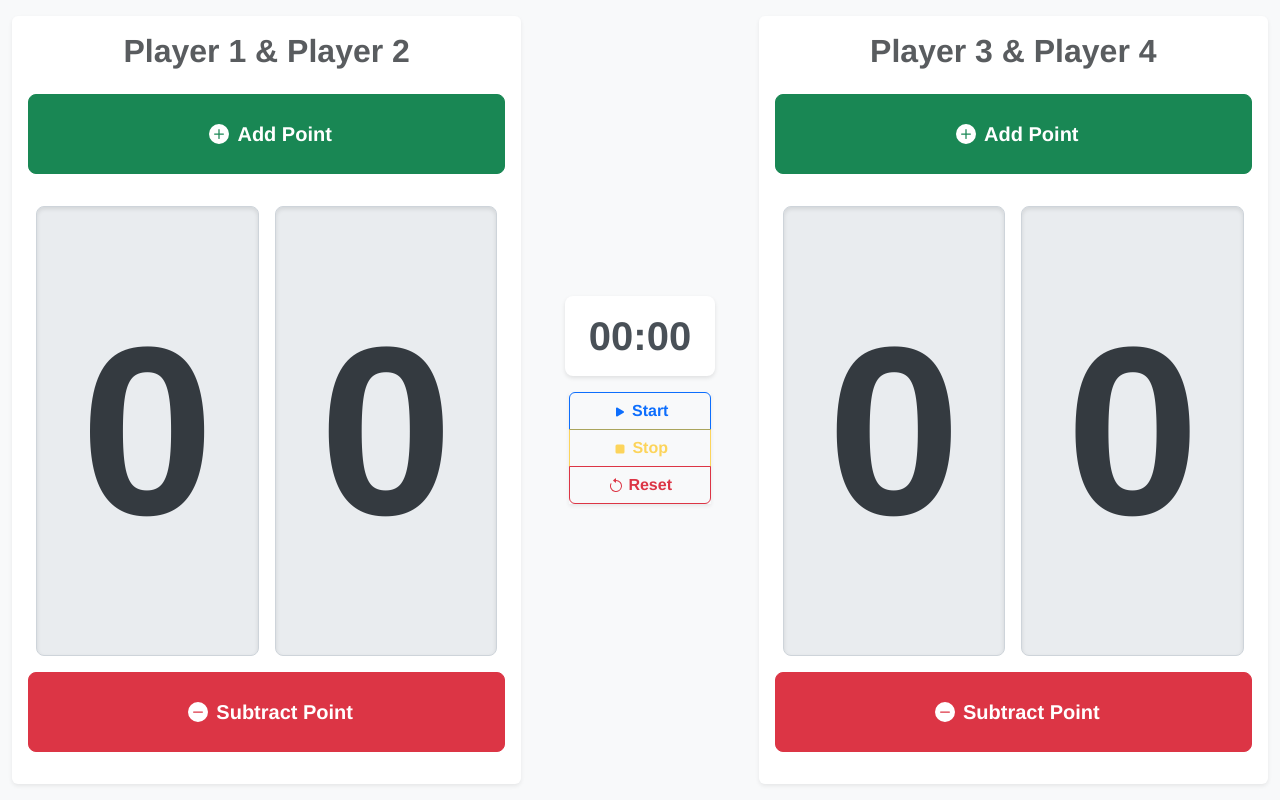
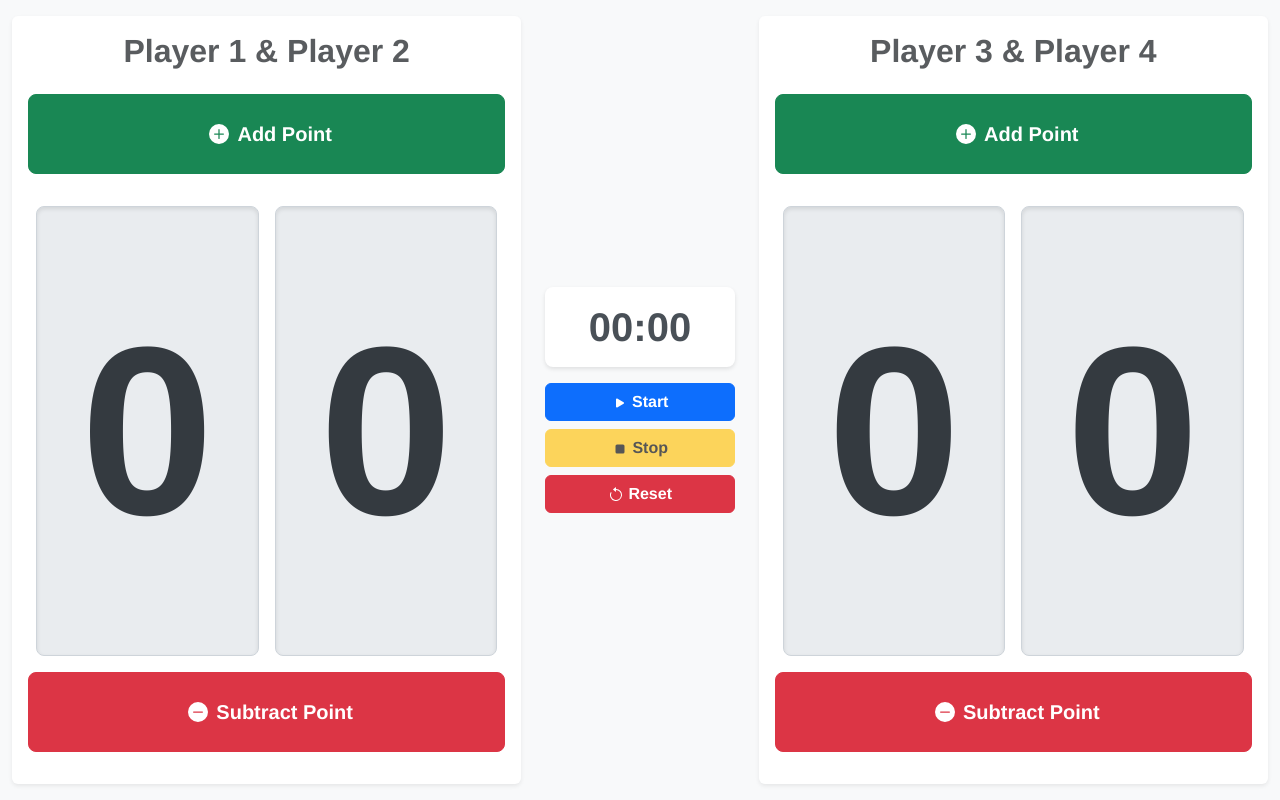
Before and after one commit to juliandito/vue2-score-counter, a Vue app: page / in a window 1280 px wide. Built offline with nearby package versions, Linux system fonts and the light colour scheme.

Commit message:
Updated mid section button style

```diff
--- a/src/views/BadmintonCounter.vue
+++ b/src/views/BadmintonCounter.vue
@@ -35,19 +35,33 @@
         </b-card>
       </b-col>
 
-      <b-col md="2" class="d-flex flex-column align-items-center">
+      <b-col md="2">
+        <b-row>
+          <b-col>
             <div class="timer-display mb-3">{{ formattedTime }}</div>
-        <b-button-group vertical class="w-75 shadow-sm">
-          <b-button @click="startTimer" :disabled="timerRunning" variant="outline-primary" class="font-weight-bold">
+          </b-col>
+        </b-row>
+        <b-row>
+          <b-col>
+            <b-button @click="startTimer" :disabled="timerRunning" variant="primary" block class="font-weight-bold w-100">
               <b-icon-play-fill></b-icon-play-fill> Start
             </b-button>
-          <b-button @click="stopTimer" :disabled="!timerRunning" variant="outline-warning" class="font-weight-bold">
+          </b-col>
+        </b-row>
+        <b-row class="mt-2">
+          <b-col>
+            <b-button @click="stopTimer" :disabled="!timerRunning" variant="warning" block class="font-weight-bold w-100">
               <b-icon-stop-fill></b-icon-stop-fill> Stop
             </b-button>
-          <b-button @click="resetAll" variant="outline-danger" class="font-weight-bold">
+          </b-col>
+        </b-row>
+        <b-row class="mt-2">
+          <b-col>
+            <b-button @click="resetAll" variant="danger" block class="font-weight-bold w-100">
               <b-icon-arrow-counterclockwise></b-icon-arrow-counterclockwise> Reset
             </b-button>
-        </b-button-group>
+          </b-col>
+        </b-row>
       </b-col>
 
       <b-col md="5">
@@ -108,12 +122,10 @@ export default {
   },
   data() {
     return {
-      // Scores for each team
       team1Score: 0,
       team2Score: 0,
-      // Timer-related data
       timer: null,
-      timeElapsed: 0, // in seconds
+      timeElapsed: 0,
       timerRunning: false,
     };
   },
@@ -187,7 +199,6 @@ export default {
 </script>
 
 <style scoped>
-/* Scoped styles for the component to avoid affecting other parts of the app */
 .score-display-container {
   display: flex;
   justify-content: center;
```
Lines whose indentation alone changed are shown as unchanged.
